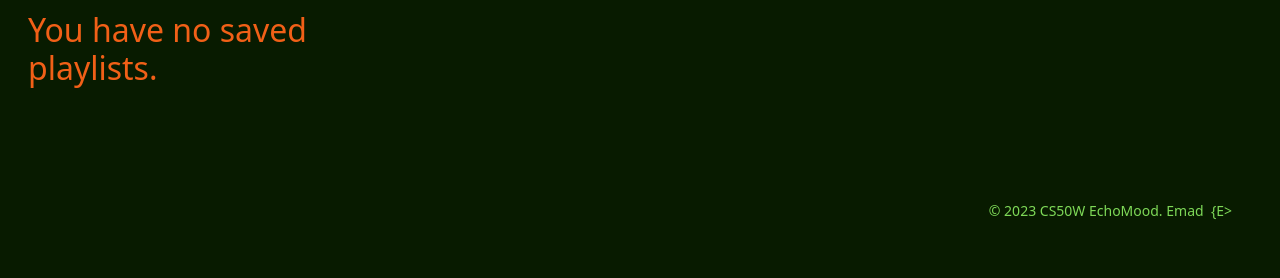
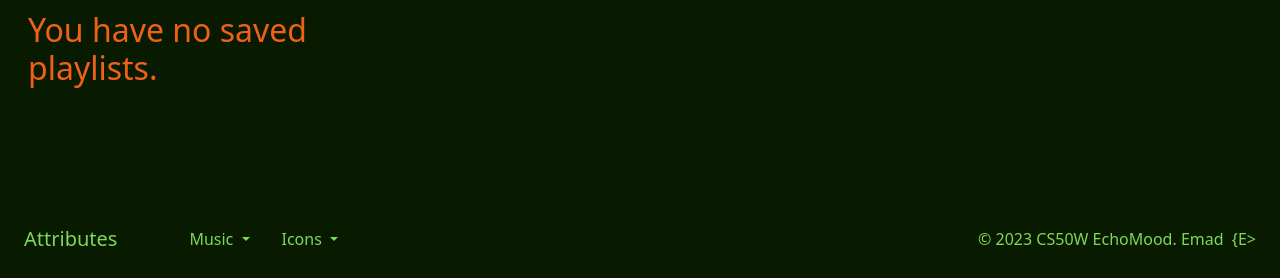
Before and after one commit to emads22/EchoMood, a Django app: page /playlists in a window 1280 px wide. Shown: the part 846-1124 px from the top of the page. Before the commit the page ends 1065 px from the top, so only its background shows below. Run offline with Django 4.2, Linux system fonts and the light colour scheme; a user stored in the database is signed in; data comes from the database, SQL or seed files in the repository; both versions use the stored data as it was after the commit; some libraries are stand-ins or nearby versions.

Commit message:
fixed footer

```diff
--- a/capstone/static/capstone/styles.css
+++ b/capstone/static/capstone/styles.css
@@ -80,7 +80,7 @@ a.btn-link cite {
 
 
 /* Classes */
-.bg-navbar, .dropdown-menu, button.track {
+.bg-navbar, .dropdown-menu, button.track, button.navbar-toggler {
     background-color: #7ED957;
 }
 
@@ -203,6 +203,11 @@ a.btn-link cite {
     color: #F16017;
 }
 
-.no-playlists:hover {
+.no-playlists:hover, .attribute {
     color: #7ED957;
 }
+
+.bg-attributes {
+    background-color: #081B00;
+    color: #7ED957;
+}
--- a/capstone/templates/capstone/layout.html
+++ b/capstone/templates/capstone/layout.html
@@ -23,12 +23,12 @@
                 <img class="me-2 px-2 home-icon" src="{% static 'capstone/assets/icons/vinyl.png' %}" alt="home icon"><strong>EchoMood</strong>
             </span>
 
-            <button class="navbar-toggler" type="button" data-bs-toggle="collapse" data-bs-target="#navbarNavDropdown" aria-controls="navbarNavDropdown" aria-expanded="false" aria-label="Toggle navigation">
+            <button class="navbar-toggler" type="button" data-bs-toggle="collapse" data-bs-target="#navbarText" aria-controls="navbarText" aria-expanded="false" aria-label="Toggle navigation">
                 <span class="navbar-toggler-icon"></span>
             </button>
 
-            <div class="collapse navbar-collapse" id="navbarNavDropdown">
-                <ul class="navbar-nav mb-2 mb-lg-0">
+            <div class="collapse navbar-collapse" id="navbarText">
+                <ul class="navbar-nav me-auto mb-2 mb-lg-0">
                     <li class="nav-item mt-1">
                         <a class="nav-link" aria-current="page" href="{% url 'index' %}">Home</a>
                     </li>
@@ -43,16 +43,18 @@
                         <li class="nav-item mt-1">
                             <a class="nav-link" aria-current="page" href="{% url 'playlists' %}">Playlists</a>
                         </li>
-                        <li class="nav-item dropdown">
+                    {% endif %}
+                </ul>
+                {% if user.is_authenticated %}
+                    <span class="navbar-text dropdown me-5 pe-3">
                         <a class="nav-link dropdown-toggle fs-4" href="#" role="button" data-bs-toggle="dropdown" aria-expanded="false">
                             <strong>{{ user.username }}</strong>
                         </a>
                         <ul class="dropdown-menu">
                             <li><a class="dropdown-item" href="{% url 'logout' %}">Log Out</a></li>
                         </ul>
-                        </li>
+                    </span>
                 {% endif %}
-                </ul>
             </div>
         </div>
     </nav>
@@ -63,11 +65,41 @@
     </div>
 
     <footer class="mt-3">
-        <small class="d-flex justify-content-end mx-5 mb-2">
+        <nav class="navbar navbar-expand-lg bg-attributes p-3">
+            <div class="container-fluid">
+                <span class="navbar-text fs-5 ms-2 me-5 attribute">Attributes</span>
+
+                <button class="navbar-toggler" type="button" data-bs-toggle="collapse" data-bs-target="#navbarText" aria-controls="navbarText" aria-expanded="false" aria-label="Toggle navigation">
+                    <span class="navbar-toggler-icon"></span>
+                </button>
+
+                <div class="collapse navbar-collapse" id="navbarText">
+                    <ul class="navbar-nav me-auto mb-2 mb-lg-0">
+                        <li class="navbar-item dropdown ps-3">
+                            <a class="nav-link dropdown-toggle attribute" style="color: #7ED957;" onmouseover="this.style.color='#6CB946'" onmouseout="this.style.color='#7ED957'" href="#" role="button" data-bs-toggle="dropdown" aria-expanded="false">
+                                Music
+                            </a>
+                            <ul class="dropdown-menu">
+                                <li><a class="dropdown-item" href="https://freemusicarchive.org/home" target="_blank" rel="noopener noreferrer">Free Music Archive</a></li>
+                                <li><a class="dropdown-item" href="https://studio.youtube.com/channel/" target="_blank" rel="noopener noreferrer">YouTube Audio Library</a></li>
+                            </ul>
+                        </li>
+                        <li class="navbar-item dropdown ps-3">
+                            <a class="nav-link dropdown-toggle attribute" style="color: #7ED957;" onmouseover="this.style.color='#6CB946'" onmouseout="this.style.color='#7ED957'" href="#" role="button" data-bs-toggle="dropdown" aria-expanded="false">
+                                Icons
+                            </a>
+                            <ul class="dropdown-menu">
+                                <li><a class="dropdown-item" href="https://www.flaticon.com/" target="_blank" rel="noopener noreferrer">Flaticon</a></li>
+                            </ul>
+                        </li>
+                    </ul>
+                    <span class="navbar-text attribute me-2">
                     <!-- '&copy;' = '©' and '&nbsp;' = ' ' -->
                     &copy;&nbsp;2023&nbsp;CS50W&nbsp;EchoMood.&nbsp;Emad&nbsp;&nbsp;{E>
-        </small>
-        <br>
+                    </span>
+                </div>
+            </div>
+        </nav>
     </footer>
 
     <!-- bootstrap -->
--- a/capstone/views.py
+++ b/capstone/views.py
@@ -182,7 +182,7 @@ def register(request):
                 # add a message to pass it to template
                 messages.error(
                     request,
-                    """Valid password (in any order):\n   - 2 or more uppercase letters\n   - 2 or more digits\n   - 2 or more special characters from   _!@#$%&"""
+                    """Valid password consists of 6 to 8 characters long in any order:\n   - 2 or more uppercase letters\n   - 2 or more digits\n   - 2 or more special characters from   _!@#$%&"""
                     )
                 # pass the same input values of login form to the template to correct them
                 context["register_form"] = this_register_form
```
Also changed, not shown: README.md, db.sqlite3. Lines whose indentation alone changed are shown as unchanged.
